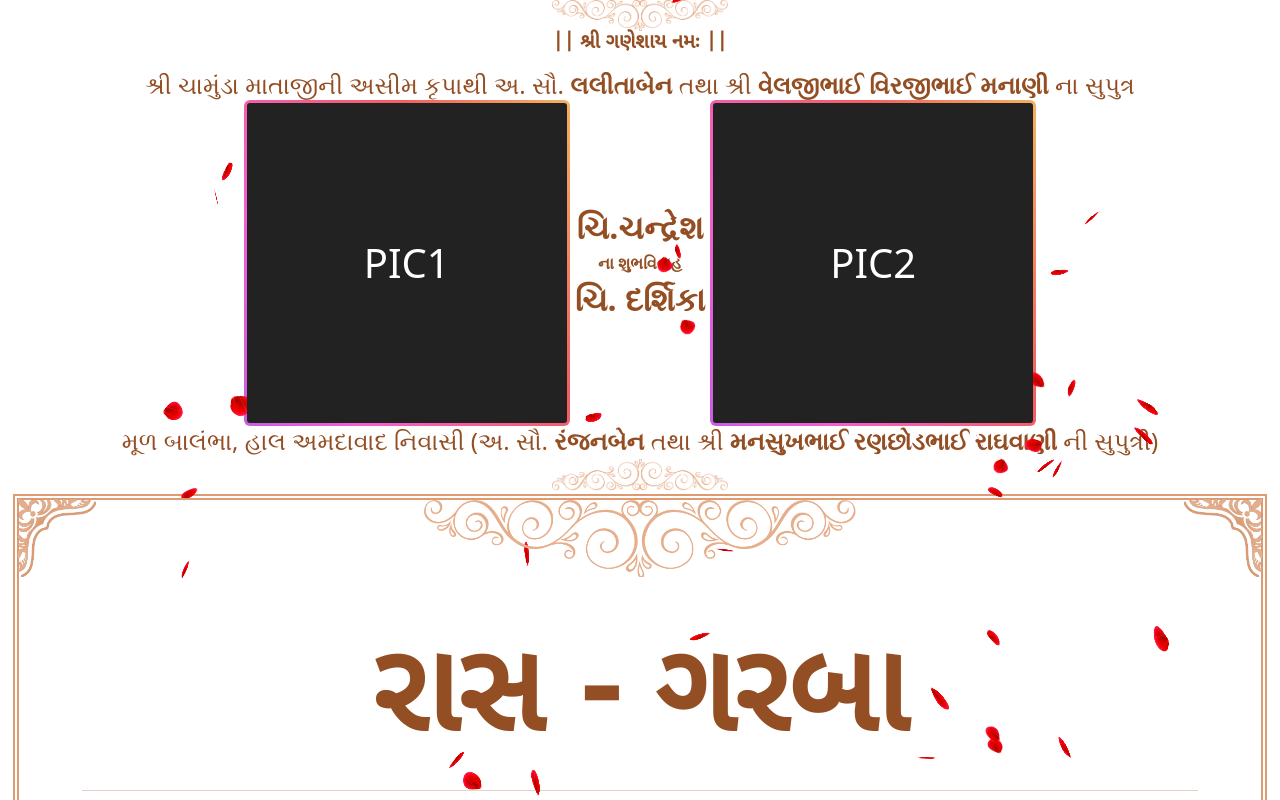
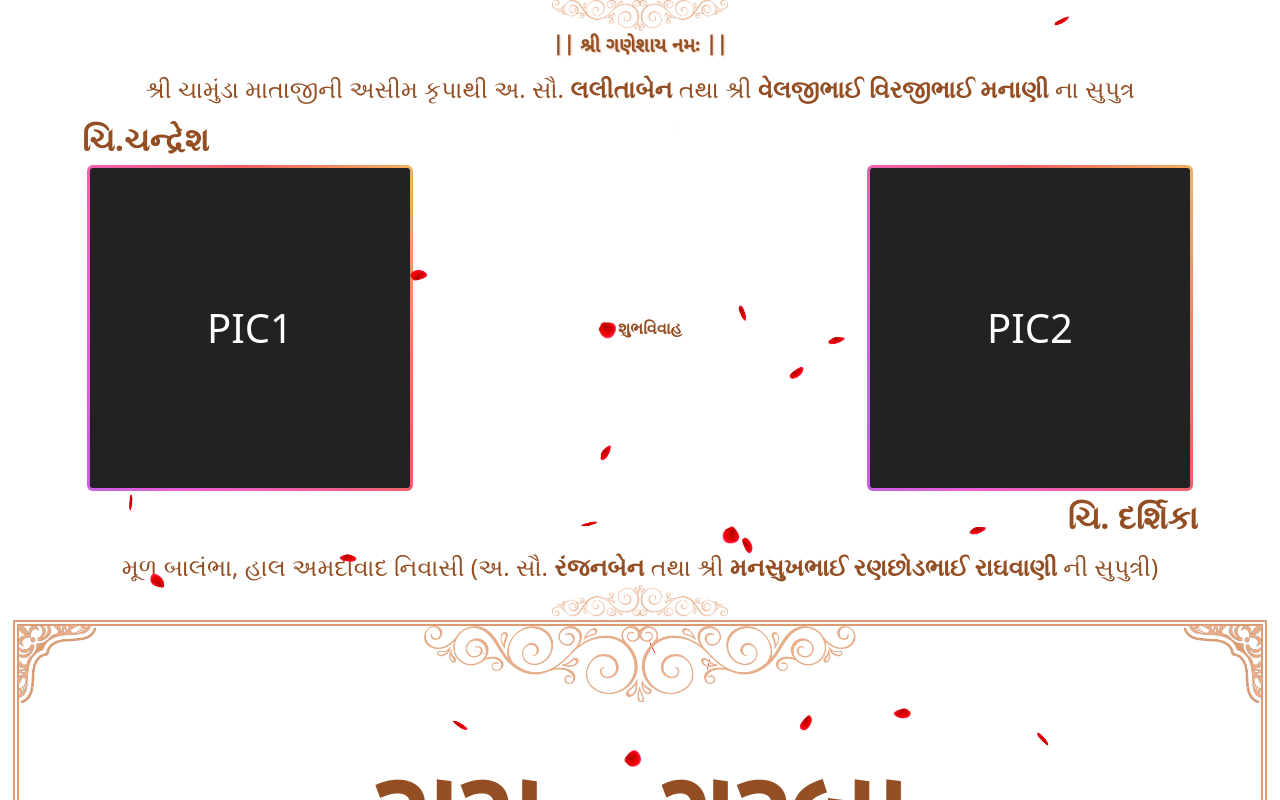
Before and after one commit to tankchintan18/tankchintan18.github.io, a plain HTML site: page index.html in a window 1280 px wide. Shown: the top 800 px of the page. Drawn offline with nearby package versions, Linux system fonts and the light colour scheme; animation ran at ten frames a second.

Commit message:
fine tune

```diff
--- a/assets/css/index.css
+++ b/assets/css/index.css
@@ -13,8 +13,9 @@ body {
 	overflow-x:hidden;
 }
 
-#invite-container {
-	  width:100%; height:100%;
+.couple-intro {
+	margin-top: 0.5em;
+	margin-bottom: 0.5em;
 }
 
 .dot {
@@ -45,11 +46,15 @@ body {
 	font-weight: bolder;
     font-size: 2em;
 }
+
+.couple-name.darshika {
+	text-align: right;
 }
 
-/*header {
-	margin-top: 2em;
-}*/
+.couple-name.chandresh {
+	text-align: left;
+}
+
 
 .header {
 	text-shadow: 1px 1px 2px #edc7b0;
--- a/index.html
+++ b/index.html
@@ -17,16 +17,7 @@
   </head>
   <body>
 
-<div>
-  <header>
-  </header>
-  <main>
-
-  </main>
-  <footer>
-  </footer>
-</div>
-<div id="invite-container" style=""></div>
+<div class="petals-container" style=""></div>
 
   <header>
     <div class="mb-1">
@@ -38,7 +29,7 @@
 
                         <div class="header skintone-text">
                               <div class="vertical-deco top"></div>
-                              <div class="header fw-bold h5">|| શ્રી ગણેશાય નમઃ ||</div>
+                              <div class=" fw-bold h5" style="margin-top: 0.2em;">|| શ્રી ગણેશાય નમઃ ||</div>
                               <!-- <div class="description h4  ">માંગલિક અવસરો</div> -->
                               <!-- <div class="vertical-deco bottom"></div> -->
                             </div>
@@ -60,14 +51,14 @@
                         <div class="intro skintone-text">
                               <!-- <div class="vertical-deco top"></div> -->
                               <div><span class="parents-info general">શ્રી ચામુંડા માતાજીની અસીમ કૃપાથી અ. સૌ. <strong>લલીતાબેન</strong> તથા શ્રી <strong>વેલજીભાઈ વિરજીભાઈ મનાણી</strong> ના સુપુત્ર</span>
-                                <div class="d-flex justify-content-center align-items-center">
+                                <div class="couple-intro ">
+                                    <div class="couple-name chandresh">ચિ.ચન્દ્રેશ</div>
+                                  <div class="d-flex justify-content-between align-items-center "  style="margin-top: 0.3em;margin-bottom: 0.3em;">
                                   <div class="gradient-border couple-pic">pic1</div>
-                                  <div>
-                                    <div class="couple-name">ચિ.ચન્દ્રેશ</div>
                                     <div class="fw-bold">ના શુભવિવાહ</div>
-                                    <div class="couple-name">ચિ. દર્શિકા</div>
+                                  <div class="gradient-border couple-pic">pic2</div>
                                   </div>
-                                  <div class="gradient-border couple-pic">pic2</div>
+                                    <div class="couple-name darshika">ચિ. દર્શિકા</div>
                                 </div>
                                   <span class="parents-info general">મૂળ બાલંભા, હાલ અમદાવાદ નિવાસી (અ. સૌ. <strong>રંજનબેન</strong> તથા શ્રી <strong>મનસુખભાઈ રણછોડભાઈ રાઘવાણી</strong> ની સુપુત્રી)
 </span>
@@ -163,6 +154,7 @@
       </div>
 
 
+<div class="petals-container" style=""></div>
       <!-- -->
 
       <div class="outer-border mb-1">
@@ -287,28 +279,36 @@
 
     var tweenFunc = function() {
 
-    TweenLite.set("#invite-container", { perspective: 900 });
+    TweenLite.set("#petals-container", { perspective: 900 });
 TweenLite.set("img", { xPercent: "-10%",  yPercent: "-50%" });
 // xPercent: "-50%"
 var total = 50;
-var warp = document.getElementById("invite-container"),
+const petalConatiners = document.getElementsByClassName("petals-container"),
   w = window.innerWidth,
   h = window.innerHeight;
-  // h = document.getElementsByTagName("body")[0].getBoundingClientRect().height;
 
-for (i = 0; i < total; i++) {
+
+for (let petalConatiner of petalConatiners) {
+    console.log(petalConatiner, petalConatiners)
+    createPetals(w, petalConatiner, total);
+}
+
+function createPetals(windowWidth, petalConatiner, petalsCount) {
+    for (let i = 0; i < petalsCount; i++) {
       var Div = document.createElement("div");
       const props = {
         attr: { class: "dot" },
-    x: Math.min(R(0, w), 0.75 * w),
+        x: Math.min(R(0, windowWidth), 0.75 * windowWidth),
         y: R(-200, -150),
         z: R(-200, 200)
       };
 
       TweenLite.set(Div, props);
-  warp.appendChild(Div);
+      petalConatiner.appendChild(Div);
       animm(Div);
     }
+}
+
 
 function animm(elm) {
   TweenMax.to(elm, R(6, 15), {
```
Lines whose indentation alone changed are shown as unchanged.
